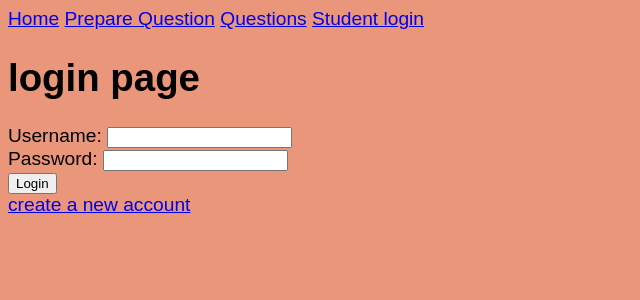
After one commit to rupeshghimire7/Remote-Examination, a Django app: page /studentlogin in a window 1280 px wide. The commit adds this page. Shown: the top 300 px of the page, without its empty margins (0-640 px from the left). Run offline with Django 4.2, Linux system fonts and the light colour scheme.

Commit message:
login and signup

```diff
--- a/Remote_Examination/settings.py
+++ b/Remote_Examination/settings.py
@@ -45,6 +45,8 @@ INSTALLED_APPS = [
 ]
 
 AUTH_USER_MODEL = 'exam.User'
+
+MESSAGE_STORAGE = 'django.contrib.messages.storage.session.SessionStorage'
 
 MIDDLEWARE = [
     'django.middleware.security.SecurityMiddleware',
--- a/exam/forms.py
+++ b/exam/forms.py
@@ -1,6 +1,6 @@
 from django import forms
 from django.core import validators
-from .models import Question, Student
+from .models import *
 
 
 
@@ -15,6 +15,10 @@ class QuestionForm(forms.ModelForm):
         model = Question
         fields = '__all__'
 
+class CreateUserForm(forms.ModelForm):
+    class Meta:
+        model = User
+        fields = ['username','email','password']
 
 
 # class UserForm(forms.ModelForm):
--- /dev/null
+++ b/exam/templates/exams/studentlogin.html
@@ -0,0 +1,18 @@
+{% extends 'base.html' %}
+
+{% block content %}
+<h1>login page</h1>
+<div class="login">
+
+<form method="post">
+    {% csrf_token %}
+    <label for="username">Username:</label>
+    <input type="text" id="username" name="username"><br>
+    <label for="password">Password:</label>
+    <input type="password" id="password" name="password"><br>
+    <button type="submit">Login</button>
+  </form>
+  <a href="{% url 'studentsignup' %}">create a new account</a>
+
+</div>
+{% endblock content %}
--- a/exam/urls.py
+++ b/exam/urls.py
@@ -4,6 +4,7 @@ from . import views
 urlpatterns = [
     path('', views.home, name='homepage'),
     path('prepQ', views.makeQuestion, name='prepare'),
-    path('listQ',views.listQuestion, name='list')
-
+    path('listQ',views.listQuestion, name='list'),
+    path('studentlogin',views.studentlogin, name='studentlogin'),
+    path('studentsignup',views.CreateUser,name='studentsignup'),
 ]
--- a/exam/views.py
+++ b/exam/views.py
@@ -1,15 +1,40 @@
 from django.shortcuts import render, HttpResponse, redirect
-from .models import Student, Question
-from .forms import QuestionForm,  StudentForm
+from django.contrib.auth import authenticate, login
+from django.contrib import messages
+from .models import *
+from .forms import *
 import json
+from faker import Faker
+
 
 # Create your views here.
 def home(request):
     # return HttpResponse("Homepage")
     return render(request, 'exams/home.html')
 
+def CreateUser(request):
+    form = CreateUserForm()
+    if request.method =='POST':
+        form = CreateUserForm(request.POST)
+        if form.is_valid():
+            user = form.save()
+            return redirect('studentlogin')
+    return render(request,'exams/studentsignup.html',{'form':form})
 
 
+def studentlogin(request):
+    if request.method == "POST":
+        username=request.POST.get('username')
+        password=request.POST.get('password')
+        user=authenticate(request,username=username,password=password)
+        if user is not None:
+            login(request,user)
+            messages.success(request,"You are logged in")
+            return redirect('/')
+        else:
+            messages.error(request,"Invalid username or password")
+    context={}
+    return render(request,'exams/studentlogin.html',context)
 
 def makeQuestion(request):
     if request.method == 'POST':
@@ -40,6 +65,28 @@ def listQuestion(request):
 
     questions = Question.objects.all()
     jsonDec = json.decoder.JSONDecoder()
+    return render(request,'exams/listQ.html',{'questions':questions})
 
 
-    return render(request,'exams/listQ.html',{'questions':questions})
+def generate_mcqs(Question):
+    fake = Faker()
+    mcqs = []
+    for i in range(Question):
+        question = fake.sentence(nb_words=8, variable_nb_words=True, ext_word_list=None)
+        correct_form = fake.word()
+        options = [correct_form]
+        while len(options) < 5:
+            option = fake.word()
+            if option not in options:
+                options.append(option)
+        mcqs.append({
+            'question': question,
+            'options': options,
+            'correct_answer': correct_form
+        })
+    return mcqs
+
+# def mcq_view(request):
+#     mcqs = Question(10)  # generate 10 MCQs
+#     context = {'mcqs': mcqs}
+#     return render(request, 'mcqs.html', context)
--- a/templates/base.html
+++ b/templates/base.html
@@ -13,6 +13,8 @@
     <a href="{% url 'homepage' %}">Home</a>
     <a href="{% url 'prepare' %}">Prepare Question</a>
     <a href="{% url 'list' %}">Questions</a>
+    <a href="{% url 'studentlogin' %}">Student login</a>
+
 </nav>
     {% block content %} {% endblock %}
 </body>
```
Also changed, not shown: exam/models.py (+8 -7 lines), exam/templates/exams/listQ.html (+10 -3 lines), exam/templates/exams/studentsignup.html (added, +15 -0 lines), db.sqlite3, exam/migrations/0008_remove_user_avatar_remove_user_bio_remove_user_name_and_more.py (added).
